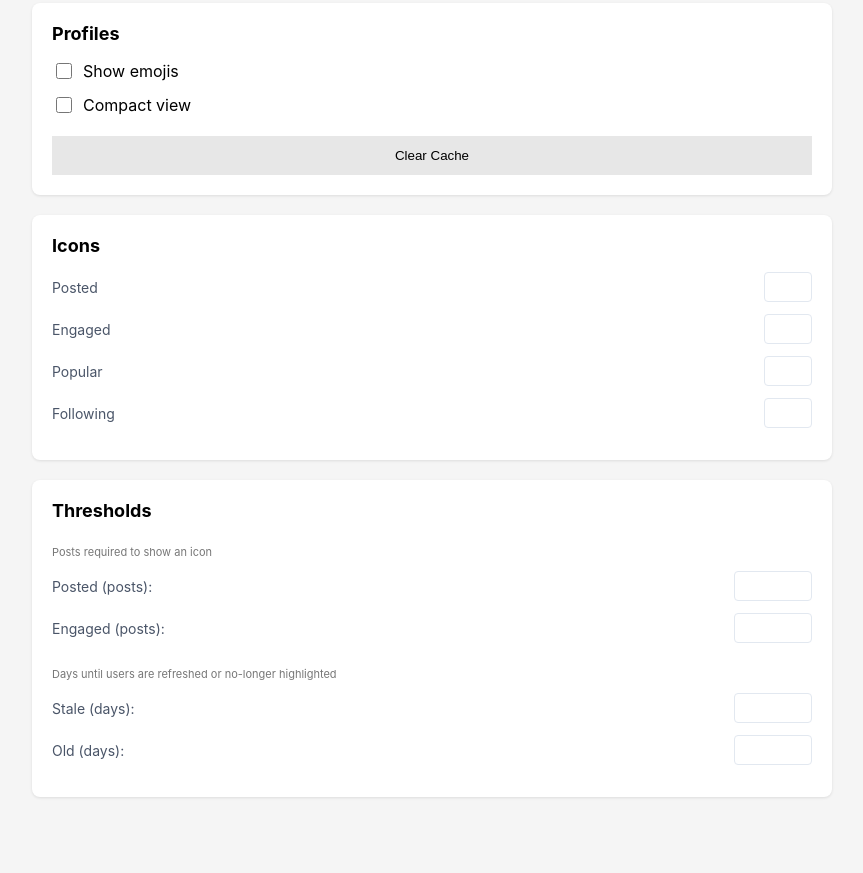
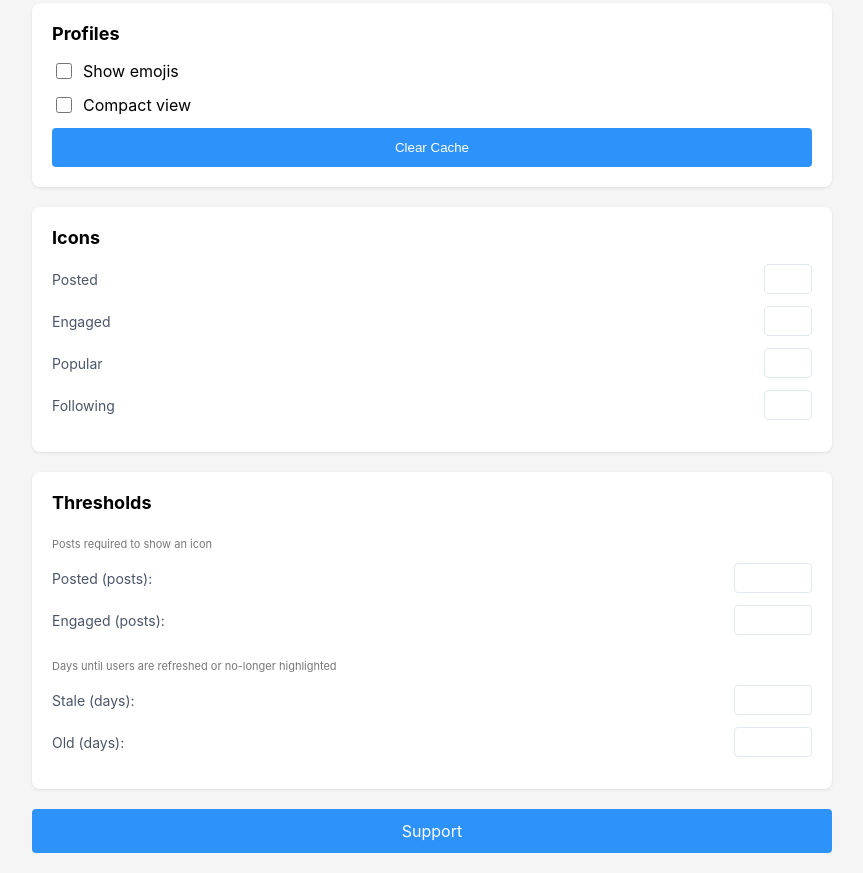
Before and after one commit to davestewart/bluesky-follower-info, a browser extension: page options/index.html in a window 1280 px wide. Shown: the part 356-1229 px from the top of the page, without its empty margins (208-1071 px from the left). Before the commit the page ends 1193 px from the top, so only its background shows below. Drawn offline with Linux system fonts and the light colour scheme.

Commit message:
Add support link

```diff
--- a/options/index.html
+++ b/options/index.html
@@ -18,6 +18,10 @@
     padding: 20px;
     margin-bottom: 20px;
     box-shadow: 0 1px 3px rgba(0,0,0,0.1);
+  }
+
+  .support {
+    margin-top: 16px;
   }
 
   h2 {
@@ -72,15 +76,22 @@
     width: 16px;
     height: 16px;
   }
-  button {
+
+  button, .button {
+    display: block;
+    box-sizing: border-box;
     width: 100%;
     border: none;
+    border-radius: 4px;
     padding: 12px 20px;
-    margin-top: 8px;
-    background-color: #e7e7e7;
+    margin-top: 12px;
+    background-color: #2D92FA;
+    text-align: center;
+    text-decoration: none;
+    color: white;
     cursor: pointer;
     &:hover {
-      background-color: #f2f2f2;
+      background-color: #217EDE;
     }
   }
 
@@ -174,6 +185,10 @@
     </div>
   </div>
 
+  <div class="support">
+    <a class="button" href="https://davestewart.co.uk/products/bluesky-follower-info/?utm_source=extension" target="_support">Support</a>
+  </div>
+
 </div>
 <script type="module" src="form.js"></script>
 </body>
```
